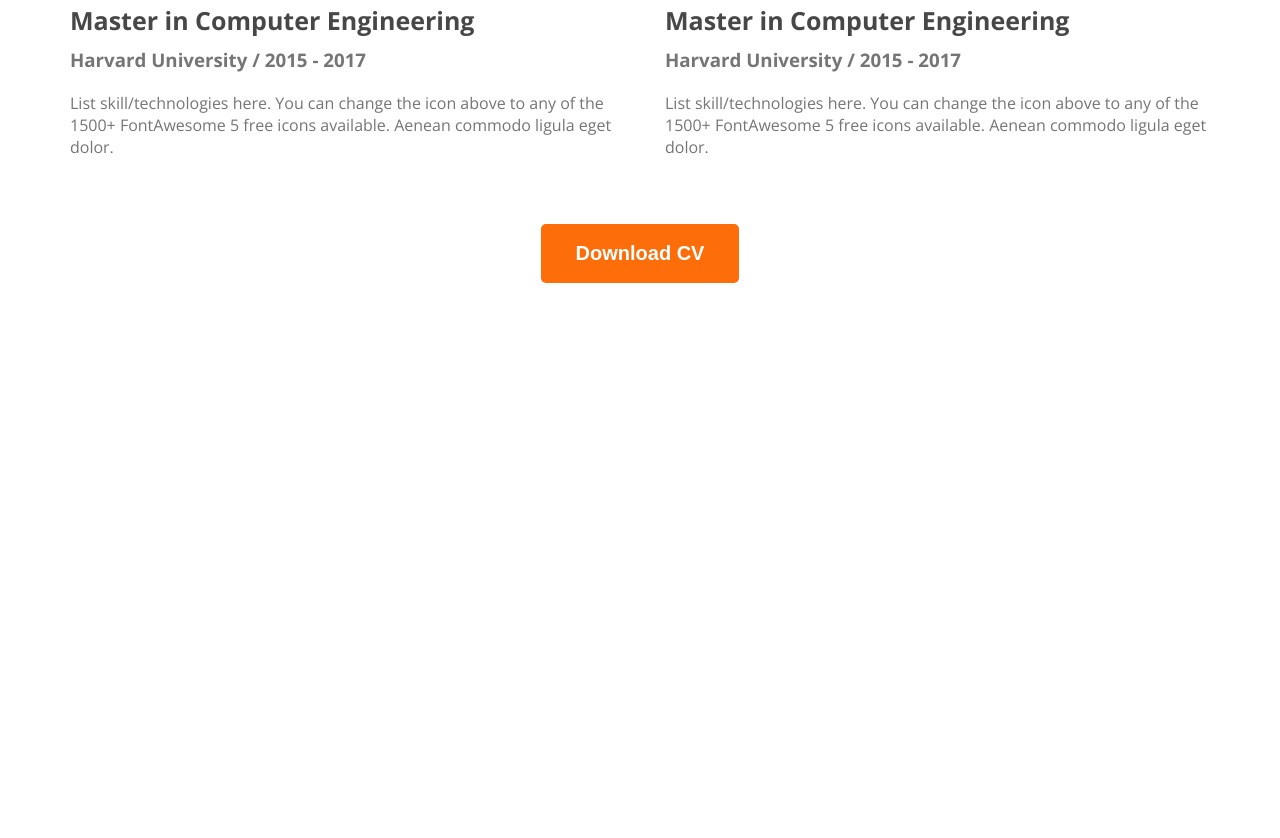
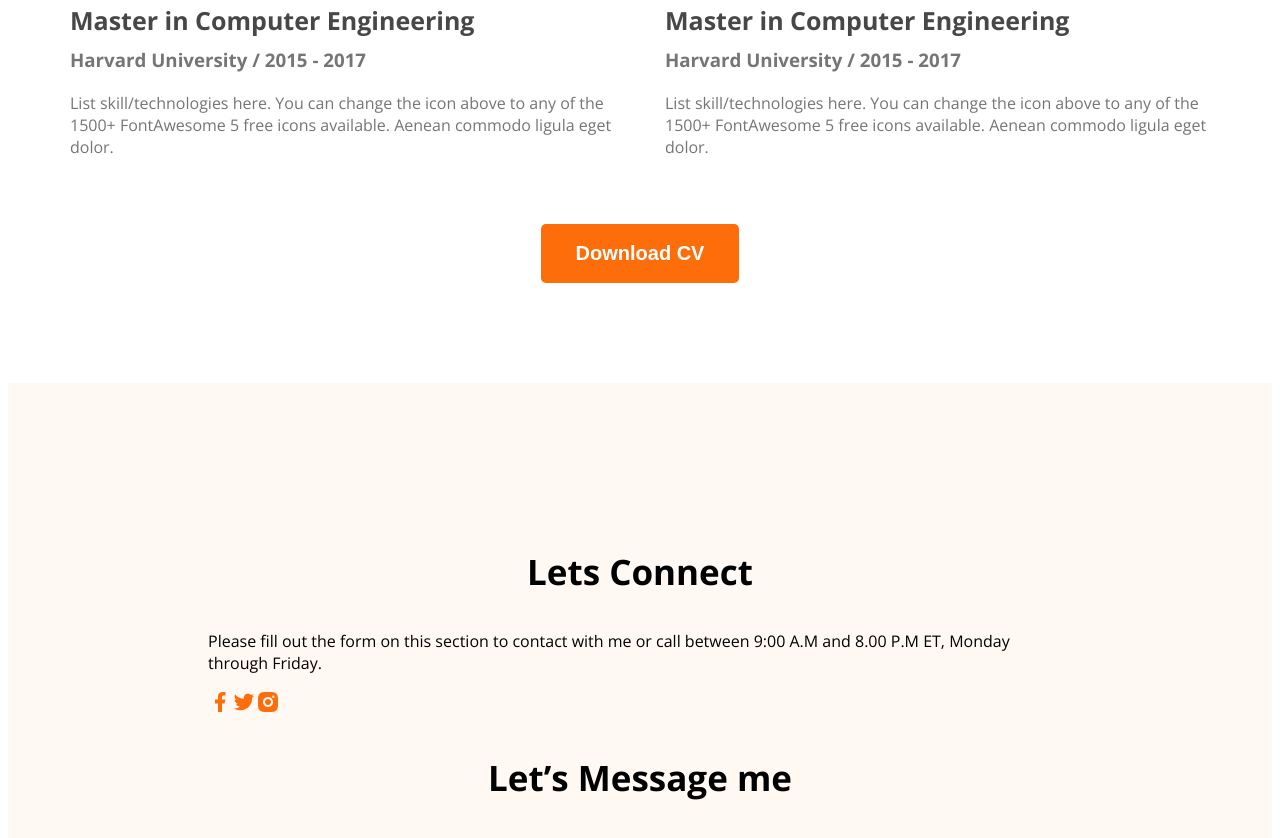
Before and after one commit to adnanakhlas-dev/developer-portfolio, a plain HTML site: page index.html in a window 1280 px wide. Shown: the part 2840-3678 px from the top of the page. Before the commit the page ends 3131 px from the top, so only its background shows below. Drawn offline with nearby package versions, Linux system fonts and the light colour scheme.

Commit message:
footer added

```diff
--- a/index.html
+++ b/index.html
@@ -144,7 +144,20 @@
             </div>
         </section>
     </main>
-    <footer></footer>
+    <footer>
+        <div class="footer-column">
+            <h3 class="section-title">Lets Connect</h3>
+            <p class="section-descritpion">
+                Please fill out the form on this section to contact with me or call between 9:00 A.M and 8.00 P.M ET, Monday through Friday.
+            </p>
+            <div class="social-links">
+                <a href="#"><img src="./images/icons/facebook.png" alt="Facebook_Icon"></a><a href="#"><img src="./images/icons/twitter.png" alt="Twitter_Icon"></a><a href="#"><img src="./images/icons/insta.png" alt="Insta_Icon"></a>
+            </div>
+        </div>
+        <div class="footer-column">
+            <h3 class="section-title">Let’s Message me</h3>
+        </div>
+    </footer>
 </body>
 
 </html>
--- a/styles/portfolio.css
+++ b/styles/portfolio.css
@@ -178,3 +178,11 @@ main {
     text-align: center;
     margin-top: 50px;
 }
+
+/* footer style */
+
+footer{
+    background-color: #FFF8F3;
+    padding: 130px 200px;
+    margin-top: 100px;
+}
```
